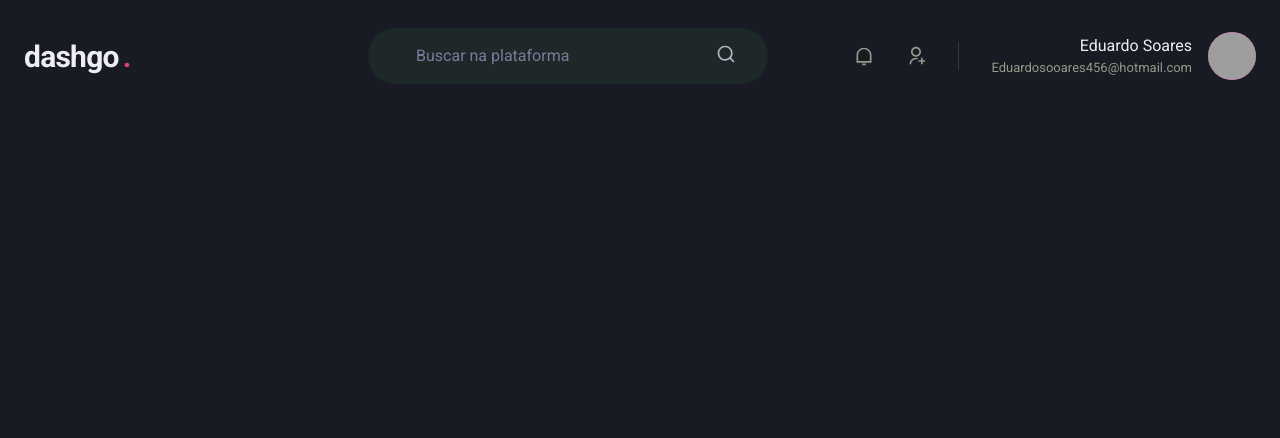
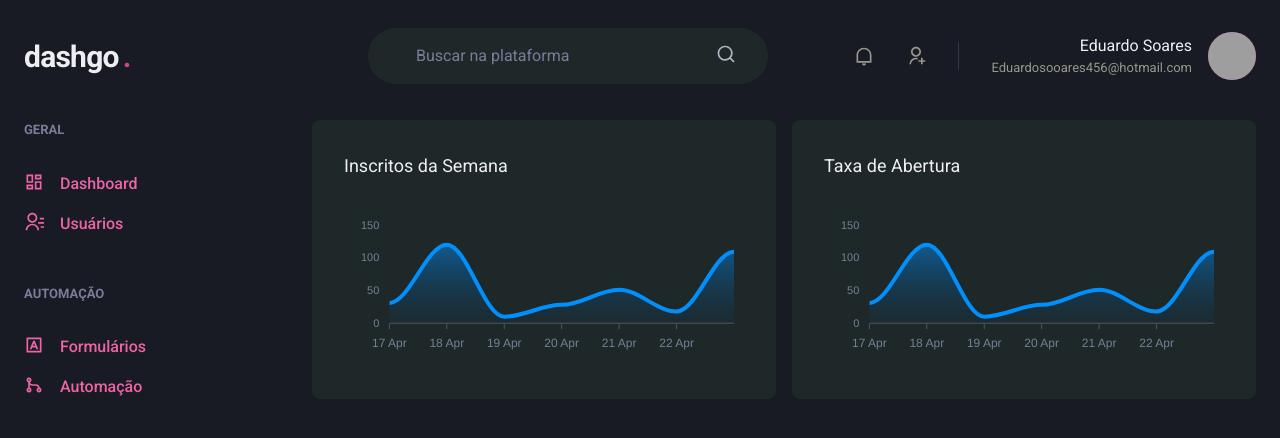
Before and after one commit to eduardo1199/dashgo, a Next.js app: page /dashboard in a window 1280 px wide. Shown: the top 438 px of the page. Built offline with nearby package versions, Linux system fonts and the light colour scheme; grey boxes are pictures that could not be loaded.

Commit message:
Add apex charts

```diff
--- a/package.json
+++ b/package.json
@@ -13,9 +13,11 @@
     "@chakra-ui/react": "^1.8.7",
     "@emotion/react": "^11.8.2",
     "@emotion/styled": "^11.8.1",
+    "apexcharts": "^3.35.0",
     "framer-motion": "^6.2.8",
     "next": "12.1.4",
     "react": "18.0.0",
+    "react-apexcharts": "^1.4.0",
     "react-dom": "18.0.0",
     "react-icons": "^4.3.1"
   },
--- /dev/null
+++ b/src/components/Sidebar.tsx
@@ -0,0 +1,61 @@
+import { Box, Stack, Text, Link, Icon } from "@chakra-ui/react";
+
+import { RiDashboardLine, RiContactsLine, RiInputMethodLine, RiGitMergeLine } from 'react-icons/ri';
+
+export function Sidebar() {
+  return(
+    <Box
+      as="aside"
+      w="64"
+      mr="8"
+    >
+      <Stack
+        spacing="12"
+        align="flex-start"
+      >
+        <Box>
+          <Text fontWeight="bold" color="gray.400" fontSize="small">GERAL</Text>
+          <Stack spacing="4" mt="8" align="stretch">
+            <Link
+              display="flex"
+              color="pink.400"
+              _hover={{ textDecoration: 'none' }}
+            >
+              <Icon as={RiDashboardLine} fontSize="20" />
+              <Text ml="4" fontWeight="medium">Dashboard</Text>
+            </Link>
+            <Link
+              display="flex"
+              color="pink.400"
+              _hover={{ textDecoration: 'none' }}
+            >
+              <Icon as={RiContactsLine} fontSize="20" />
+              <Text ml="4" fontWeight="medium">Usuários</Text>
+            </Link>
+          </Stack>
+        </Box>
+        <Box>
+          <Text fontWeight="bold" color="gray.400" fontSize="small">AUTOMAÇÃO</Text>
+          <Stack spacing="4" mt="8" align="stretch">
+            <Link
+              display="flex"
+              color="pink.400"
+              _hover={{ textDecoration: 'none' }}
+            >
+              <Icon as={RiInputMethodLine} fontSize="20" />
+              <Text ml="4" fontWeight="medium">Formulários</Text>
+            </Link>
+            <Link
+              display="flex"
+              color="pink.400"
+              _hover={{ textDecoration: 'none' }}
+            >
+              <Icon as={RiGitMergeLine} fontSize="20" />
+              <Text ml="4" fontWeight="medium">Automação</Text>
+            </Link>
+          </Stack>
+        </Box>
+      </Stack>
+    </Box>
+  )
+}
--- a/src/pages/dashboard.tsx
+++ b/src/pages/dashboard.tsx
@@ -1,7 +1,120 @@
+import dynamic from 'next/dynamic';
+
+import { Flex, SimpleGrid, Box, Text, theme } from "@chakra-ui/react";
 import { Header } from "../components/Header";
+import { Sidebar } from "../components/Sidebar";
+
+import { ApexOptions } from 'apexcharts';
+
+const Chart = dynamic(() => import('react-apexcharts'), {
+  ssr: false //disabled loading SSR, loading by browser
+});  // carregamento dinâmico feitos pelo next
+
+const options: ApexOptions = {
+  chart: {
+    toolbar: {
+      show: false
+    },
+    zoom: {
+      enabled: false
+    },
+    foreColor: theme.colors.gray[500],
+  },
+  grid: {
+    show: false
+  },
+  dataLabels: {
+    enabled: false
+  },
+  tooltip: {
+    enabled: false
+  },
+  xaxis: {
+    type: 'datetime',
+    axisBorder: {
+      color: theme.colors.gray[600],
+    },
+    axisTicks: {
+      color: theme.colors.gray[600],
+    },
+    categories: [
+      '2021-04-17T00:00:00.000Z',
+      '2021-04-18T00:00:00.000Z',
+      '2021-04-19T00:00:00.000Z',
+      '2021-04-20T00:00:00.000Z',
+      '2021-04-21T00:00:00.000Z',
+      '2021-04-22T00:00:00.000Z',
+      '2021-04-23T00:00:00.000Z',
+    ]
+  },
+  fill: {
+    opacity: 0.3,
+    type: 'gradient',
+    gradient: {
+      shade: 'dark',
+      opacityFrom: 0.7,
+      opacityTo: 0.3,
+    }
+  }
+}
+
+const series = [
+  {
+    name: 'series 1',
+    data: [
+      31, 120 , 10 , 28 , 51, 18 , 109
+    ]
+  }
+]
 
 export default function Dashboard() {
   return (
-    <Header />
+    <Flex
+      direction="column"
+      h="100vh"
+    >
+       <Header />
+
+       <Flex
+        w="100%"
+        my="6"
+        maxWidth={1480}
+        mx="auto"
+        px="6"
+       >
+         <Sidebar />
+
+         <SimpleGrid flex="1" gap="4" minChildWidth="320px">
+          <Box
+            p="8"
+            bg="gray.800"
+            borderRadius={8}
+            pb="4"
+          >
+            <Text fontSize="lg" mb="4">Inscritos da Semana</Text>
+            <Chart
+              series={series}
+              options={options}
+              type="area"
+              height={160}
+            />
+          </Box>
+          <Box
+            p="8"
+            bg="gray.800"
+            borderRadius={8}
+            pb="4"
+          >
+            <Text fontSize="lg" mb="4">Taxa de Abertura</Text>
+            <Chart
+              series={series}
+              options={options}
+              type="area"
+              height={160}
+            />
+          </Box>
+         </SimpleGrid>
+       </Flex>
+    </Flex>
   )
 }
```
Also changed, not shown: 1 other file (tests, documents, lock files or other folders).
